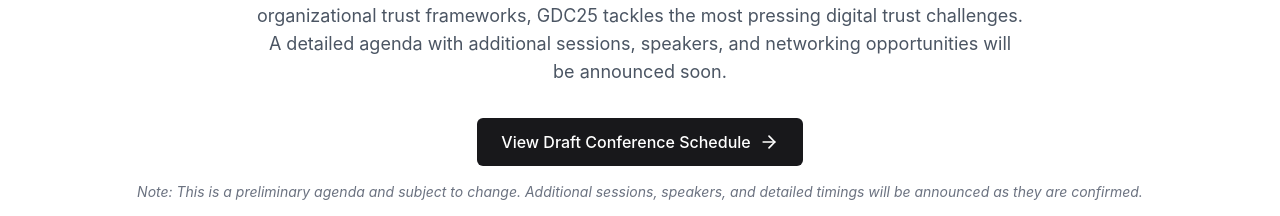
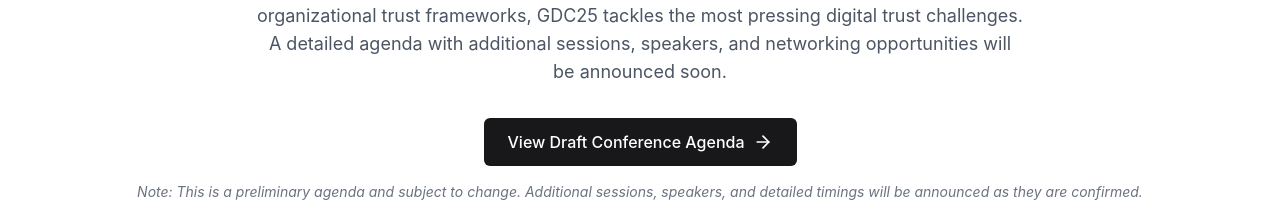
Before and after one commit to simontuck/gdc2025-website, a React (Vite) app: page / in a window 1280 px wide. Shown: the part 2670-2886 px from the top of the page. Built offline with nearby package versions, Linux system fonts and the light colour scheme; no server answers; the database is empty.

Commit message:
Update agenda button text

```diff
--- a/src/components/Agenda.tsx
+++ b/src/components/Agenda.tsx
@@ -32,7 +32,7 @@ const Agenda: React.FC<AgendaProps> = ({ onIdeaClick }) => {
               to="/agenda"
               className="btn btn-primary inline-flex items-center justify-center w-full md:w-auto md:min-w-[300px]"
             >
-              View Draft Conference Schedule
+              View Draft Conference Agenda
               <ArrowRight className="ml-2 h-5 w-5" />
             </Link>
           </div>
```
